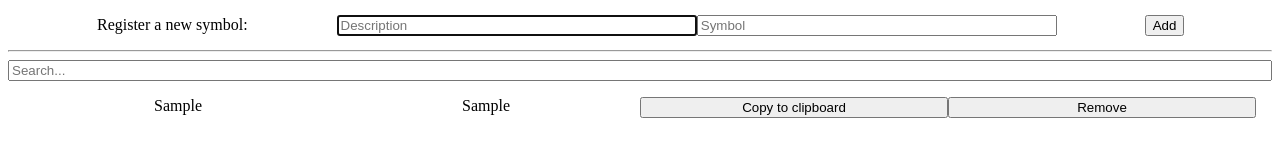
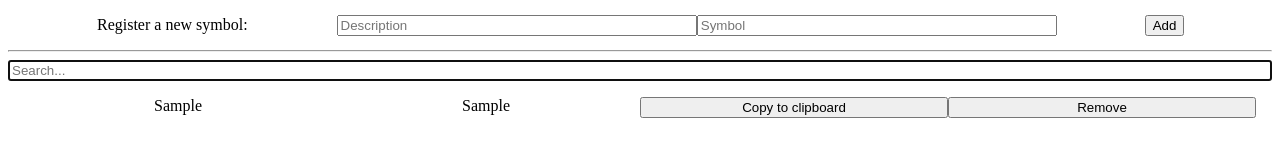
Before and after one commit to tukkek/symbols, a plain HTML site: page index.html in a window 1280 px wide. Both pictures are taken after typing "Sample", "Sample" into the empty fields and a click on the button "Add". Drawn offline with Linux system fonts and the light colour scheme.

Commit message:
Searchbar focus

```diff
--- a/index.html
+++ b/index.html
@@ -9,7 +9,7 @@
   <button id='confirm'>Add</button>
 </div>
 <hr/>
-<input type='text' id='search' placeholder='Search...'/>
+<input type='text' id='search' placeholder='Search...' autofocus/>
 <div id='symbols'>
   <template class='symbol'>
     <div class='symbol'>
--- a/src/add.js
+++ b/src/add.js
@@ -1,5 +1,6 @@
 import * as symbol from './symbol.js'
 import * as db from './db.js'
+import * as view from './view.js'
 
 const NAME=document.querySelector('#name')
 const VALUE=document.querySelector('#value')
@@ -16,7 +17,7 @@ function add(){
   db.save()
   NAME.value=''
   VALUE.value=''
-  NAME.focus()
+  view.focus()
 }
 
 CONFIRM.onclick=add
--- a/src/view.js
+++ b/src/view.js
@@ -1,12 +1,12 @@
 import * as symbol from './symbol.js'
 import * as preview from './preview.js'
 
-const TERM=document.querySelector('#search')
+const SEARCH=document.querySelector('#search')
 const SYMBOLS=document.querySelector('#symbols')
 const SYMBOL=document.querySelector('template.symbol').content.children[0]
 
 function search(){
-  let t=TERM.value.toLowerCase()
+  let t=SEARCH.value.toLowerCase()
   return !t?symbol.SYMBOLS:symbol.SYMBOLS.filter(s=>
     s.description.toLowerCase().indexOf(t)>=0||
     s.symbol.toLowerCase().indexOf(t)>=0)
@@ -15,6 +15,7 @@ function search(){
 async function copy(symbol,button){
   await navigator.clipboard.writeText(symbol)
   button.innerHTML='Copied!'
+  focus()
 }
 
 export function refresh(){
@@ -37,5 +38,7 @@ export function refresh(){
   }
 }
 
-TERM.onkeyup=refresh
-TERM.focus()
+export function focus(){SEARCH.focus()}
+
+SEARCH.onkeyup=refresh
+focus()
```
